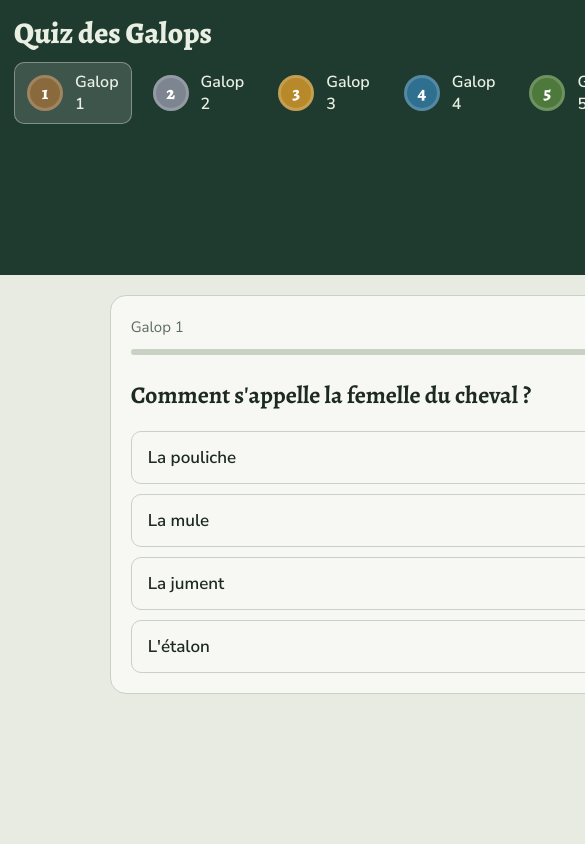
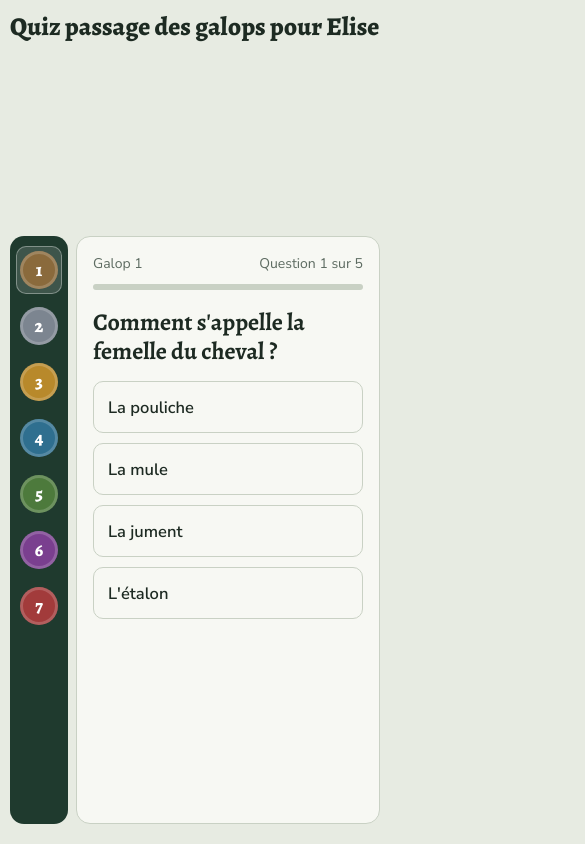
Before and after one commit to florentmoulin35/Quiz-pour-Elise, a plain HTML site: page index.html in a window 390 px wide. Shown: the top 844 px of the page, 585 px wide, since content can reach past the window. Drawn offline with nearby package versions, Linux system fonts and the light colour scheme.

Commit message:
Update index.html

```diff
--- a/index.html
+++ b/index.html
@@ -3,7 +3,8 @@
 <head>
 <meta charset="utf-8">
 <meta name="viewport" content="width=device-width, initial-scale=1, viewport-fit=cover">
-<title>Quiz Galops – Le quiz des cavaliers</title>
+<meta name="theme-color" content="#1f3a2e">
+<title>Quiz passage des galops pour Elise</title>
 <link rel="stylesheet" href="https://fonts.googleapis.com/css2?family=Alegreya:wght@500;700;800&family=Nunito+Sans:wght@400;600;700&display=swap">
 <style>
 :root{
@@ -11,6 +12,7 @@
   --line:#c9d1c4;--accent:#a4662f;--accent-ink:#fff;--ok:#2d7a47;--ok-bg:#dcefe1;--ko:#b3362b;--ko-bg:#f6dcd8;
   --serif:"Alegreya",Georgia,"Times New Roman",serif;--sans:"Nunito Sans",system-ui,-apple-system,"Segoe UI",sans-serif;
   box-sizing:border-box;padding-top:env(safe-area-inset-top,0px);padding-bottom:env(safe-area-inset-bottom,0px);
+  padding-left:env(safe-area-inset-left,0px);padding-right:env(safe-area-inset-right,0px);
 }
 @media (prefers-color-scheme:dark){:root:not([data-theme="light"]){
   --bg:#121a15;--panel:#1b261f;--side:#0d1511;--side-ink:#e0e8dc;--ink:#e6ece1;--muted:#9aa89e;
@@ -19,22 +21,25 @@
   --bg:#121a15;--panel:#1b261f;--side:#0d1511;--side-ink:#e0e8dc;--ink:#e6ece1;--muted:#9aa89e;
   --line:#2f3d34;--accent:#d08a4b;--accent-ink:#1a120a;--ok:#6fc58b;--ok-bg:#1d3526;--ko:#ee8a80;--ko-bg:#3b211e}
 *,*::before,*::after{box-sizing:inherit}
-html{scroll-padding-top:env(safe-area-inset-top,0px)}
-body{margin:0;background:var(--bg);color:var(--ink);font:400 17px/1.5 var(--sans);min-height:100vh}
-.app{display:grid;grid-template-columns:290px 1fr;min-height:100vh}
+html{scroll-padding-top:env(safe-area-inset-top,0px);-webkit-text-size-adjust:100%;text-size-adjust:100%}
+button{touch-action:manipulation;-webkit-tap-highlight-color:transparent}
+body{margin:0;background:var(--bg);color:var(--ink);font:400 17px/1.5 var(--sans);min-height:100vh;min-height:100dvh}
+.app{display:grid;grid-template-columns:290px 1fr;min-height:100vh;min-height:100dvh}
 aside{background:var(--side);color:var(--side-ink);padding:28px 20px;display:flex;flex-direction:column;gap:18px}
 aside h1{font:800 30px/1.05 var(--serif);margin:0}
 aside p{margin:0;font-size:14px;opacity:.75}
 .levels{display:flex;flex-direction:column;gap:8px;margin:0;padding:0;list-style:none}
 .lvl{width:100%;display:flex;align-items:center;gap:12px;padding:10px 12px;border:1px solid transparent;border-radius:10px;
   background:transparent;color:inherit;font:600 16px var(--sans);text-align:left;cursor:pointer}
-.lvl:hover{background:rgba(255,255,255,.08)}
+@media (hover:hover){.lvl:hover{background:rgba(255,255,255,.08)}}
 .lvl[aria-pressed="true"]{background:rgba(255,255,255,.14);border-color:rgba(255,255,255,.35)}
 .lvl:focus-visible,.opt:focus-visible,.btn:focus-visible{outline:3px solid #e0a35f;outline-offset:2px}
 .rosette{flex:none;width:36px;height:36px;border-radius:50%;display:grid;place-items:center;font:800 18px var(--serif);
   color:#fff;box-shadow:0 0 0 3px rgba(255,255,255,.18) inset}
 .lvl small{display:block;font-weight:400;font-size:13px;opacity:.7}
 .lvl .best{margin-left:auto;font-size:13px;opacity:.85;white-space:nowrap}
+.mtitle{display:none;font:800 20px/1.15 var(--serif);white-space:nowrap;overflow:hidden}
+.mtitle span{display:inline-block}
 main{padding:40px clamp(18px,5vw,64px);display:flex;justify-content:center;align-items:flex-start}
 .card{width:100%;max-width:680px;background:var(--panel);border:1px solid var(--line);border-radius:16px;padding:clamp(20px,4vw,36px)}
 .meta{display:flex;justify-content:space-between;color:var(--muted);font-size:15px;margin-bottom:10px}
@@ -42,36 +47,55 @@ main{padding:40px clamp(18px,5vw,64px);display:flex;justify-content:center;align
 .bar i{display:block;height:100%;background:var(--accent);width:0;transition:width .3s}
 h2{font:700 clamp(24px,3.4vw,31px)/1.2 var(--serif);margin:0 0 22px}
 .opts{display:grid;gap:10px}
-.opt{width:100%;text-align:left;padding:14px 16px;border-radius:10px;border:1.5px solid var(--line);background:transparent;color:var(--ink);
+.opt{width:100%;min-height:52px;text-align:left;padding:14px 16px;border-radius:10px;border:1.5px solid var(--line);background:transparent;color:var(--ink);
   font:600 17px var(--sans);cursor:pointer}
-.opt:hover:not(:disabled){border-color:var(--accent)}
+@media (hover:hover){.opt:hover:not(:disabled){border-color:var(--accent)}}
 .opt:disabled{cursor:default}
 .opt.ok{background:var(--ok-bg);border-color:var(--ok)}
 .opt.ko{background:var(--ko-bg);border-color:var(--ko)}
 .fb{margin:18px 0 0;padding:12px 14px;border-radius:10px;background:var(--bg);font-size:16px;min-height:1.5em}
-.btn{margin-top:20px;padding:12px 22px;border:0;border-radius:10px;background:var(--accent);color:var(--accent-ink);font:700 17px var(--sans);cursor:pointer}
-.btn:hover{filter:brightness(1.08)}
+.btn{margin-top:20px;min-height:48px;padding:12px 22px;border:0;border-radius:10px;background:var(--accent);color:var(--accent-ink);font:700 17px var(--sans);cursor:pointer}
+@media (hover:hover){.btn:hover{filter:brightness(1.08)}}
+.btn:active{filter:brightness(.95)}
 .res{text-align:center}
+.res-actions{display:flex;flex-wrap:wrap;justify-content:center;gap:10px;margin-top:8px}
 .res .rosette{width:96px;height:96px;font-size:44px;margin:0 auto 14px;box-shadow:0 0 0 7px rgba(255,255,255,.2) inset}
 .res h2{margin-bottom:8px}
 .res p{margin:0 0 4px;color:var(--muted)}
 @media (max-width:760px){
-  .app{grid-template-columns:1fr}
-  aside{padding:18px 14px;gap:12px}
-  aside p{display:none}
-  .levels{flex-direction:row;overflow-x:auto;padding-bottom:4px}
-  .lvl{width:auto;flex:none;padding:8px 12px}
-  .lvl small,.lvl .best{display:none}
-  main{padding:20px 14px}
+  .app{grid-template-columns:58px 1fr;column-gap:8px;row-gap:10px;padding:0 10px 20px;align-items:stretch}
+  .mtitle{display:block;grid-column:1/-1;padding:12px 0 0}
+  aside{padding:10px 6px;gap:0;border-radius:14px;align-items:center;justify-content:flex-start;overflow:hidden}
+  aside>div{display:none}
+  .levels{flex-direction:column;gap:8px;width:100%;padding:0;overflow:visible}
+  .lvl{width:100%;min-height:46px;padding:4px;justify-content:center;gap:0}
+  .lvl>span:nth-child(2),.lvl .best{position:absolute;width:1px;height:1px;overflow:hidden;clip:rect(0 0 0 0);white-space:nowrap}
+  .rosette{width:38px;height:38px;font-size:18px}
+  main{padding:0;display:flex;flex-direction:column;align-items:stretch;justify-content:flex-start}
+  .card{flex:1;border-radius:14px;padding:16px}
+  .meta{font-size:14px}
+  .bar{margin-bottom:18px}
+  h2{margin-bottom:16px}
+  .opt{font-size:16.5px;padding:13px 14px}
+  .fb{font-size:16px}
+  .btn{width:100%;margin-top:16px}
+  .res-actions .btn{margin-top:0}
+  .res .rosette{width:80px;height:80px;font-size:36px}
+}
+@media (max-width:360px){
+  .app{grid-template-columns:52px 1fr}
+  .rosette{width:34px;height:34px;font-size:16px}
+  .opt{padding:12px;font-size:16px}
 }
 @media (prefers-reduced-motion:reduce){.bar i{transition:none}}
 </style>
 </head>
 <body>
 <div class="app">
+  <div class="mtitle" id="mtitle"><span>Quiz passage des galops pour Elise</span></div>
   <aside>
     <div>
-      <h1>Quiz des Galops</h1>
+      <h1>Quiz passage des galops pour Elise</h1>
       <p>Choisis ton niveau : les questions deviennent plus difficiles du Galop 1 au Galop 7.</p>
     </div>
     <ul class="levels" id="levels"></ul>
@@ -163,6 +187,7 @@ function show(){
   <div class="bar"><i style="width:${idx/list.length*100}%"></i></div>
   <h2></h2><div class="opts"></div><p class="fb" hidden></p><button class="btn" hidden type="button"></button>`;
   card.querySelector("h2").textContent=it.q;
+  if(idx>0)window.scrollTo({top:0,behavior:"smooth"});
   const box=card.querySelector(".opts");
   it.o.forEach(t=>{
     const b=document.createElement("button");
@@ -188,7 +213,8 @@ function answer(btn,t){
   nx.hidden=false;
   nx.textContent=idx<list.length-1?"Question suivante":"Voir mon résultat";
   nx.onclick=()=>{idx++;idx<list.length?show():finish()};
-  nx.focus();
+  nx.focus({preventScroll:true});
+  nx.scrollIntoView({block:"nearest",behavior:"smooth"});
 }
 
 function finish(){
@@ -196,11 +222,23 @@ function finish(){
   const msg=score===5?"Parcours sans faute !":score>=3?"Bon parcours, continue comme ça.":"Retourne en piste pour t'entraîner.";
   card.innerHTML=`<div class="res"><div class="rosette" style="background:${COLORS[level]}">${level+1}</div>
   <h2>${score} / ${list.length}</h2><p>${msg}</p>
-  <button class="btn" id="again" type="button">Rejouer le Galop ${level+1}</button>
-  ${level<6?`<button class="btn" id="up" type="button" style="margin-left:8px">Passer au Galop ${level+2}</button>`:""}</div>`;
+  <div class="res-actions"><button class="btn" id="again" type="button">Rejouer le Galop ${level+1}</button>
+  ${level<6?`<button class="btn" id="up" type="button">Passer au Galop ${level+2}</button>`:""}</div></div>`;
   $("#again").onclick=()=>start(level);
   if($("#up"))$("#up").onclick=()=>start(level+1);
 }
+
+function fitTitle(){
+  const t=$("#mtitle"),sp=t.firstElementChild;
+  if(getComputedStyle(t).display==="none")return;
+  t.style.fontSize="100px";
+  const k=t.clientWidth/sp.getBoundingClientRect().width;
+  t.style.fontSize=Math.min(34,Math.floor(100*k*10)/10)+"px";
+}
+addEventListener("resize",fitTitle);
+addEventListener("orientationchange",fitTitle);
+if(document.fonts&&document.fonts.ready)document.fonts.ready.then(fitTitle);
+fitTitle();
 
 start(0);
 </script>
```
